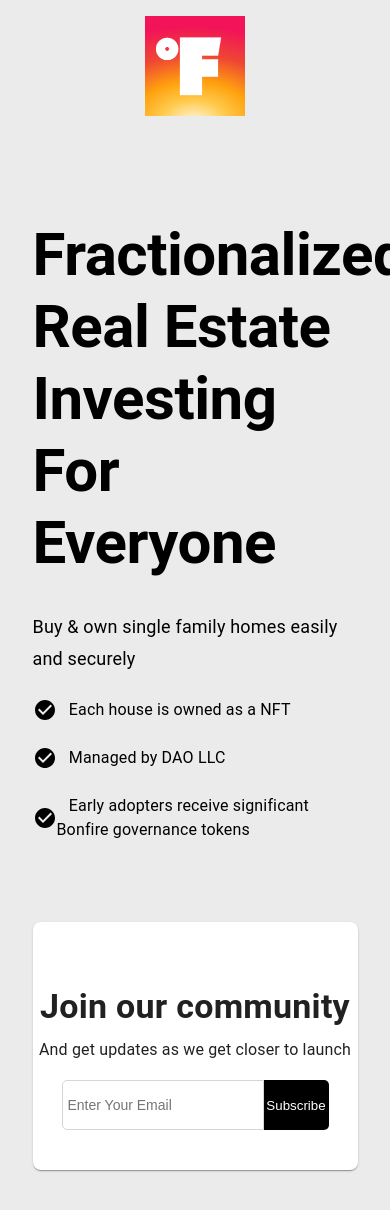
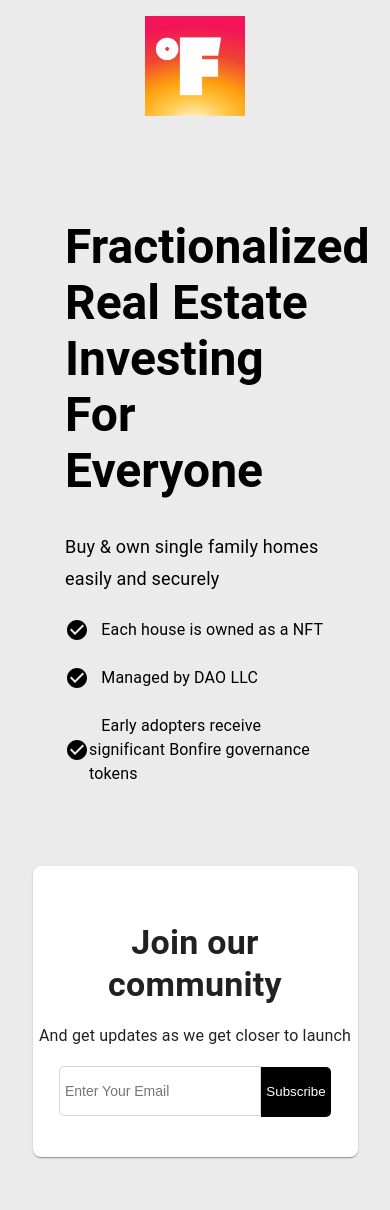
Before and after one commit to TechGeeks97/BonFire, a React (Create React App) app: page / in a window 390 px wide. Shown: the top 1210 px of the page. Built offline with nearby package versions, Linux system fonts and the light colour scheme.

Commit message:
responsive bug fixes

```diff
--- a/src/App.css
+++ b/src/App.css
@@ -18,7 +18,7 @@ body {
 
 button {
   height: 50px;
-  width: 20%;
+  width: 70px;
   border: none;
   background-color: #000;
   color: #fff;
--- a/src/components/home/Banner.js
+++ b/src/components/home/Banner.js
@@ -15,8 +15,12 @@ const Banner = () => {
 
   return (
     <Grid container justifyContent="center" sx={{ mt: 10, mb: 15 }}>
-      <Grid item xs={10} sm={10} md={4} lg={4} xl={4} sx={{ mb: 10 }}>
-        <Typography variant="h2" component="h1" sx={{ fontWeight: 700, justifyContent:'center' }}>
+      <Grid item xs={8} sm={8} md={6} lg={5} xl={4} sx={{ mb: 10 }}>
+        <Typography
+          variant="h3"
+          component="h1"
+          sx={{ fontWeight: 700, justifyContent: 'center' }}
+        >
           Fractionalized Real Estate Investing For Everyone
         </Typography>
         <Typography
@@ -39,7 +43,7 @@ const Banner = () => {
           </Typography>
         </Typography>
       </Grid>
-      <Grid xs={10} sm={10} md={4} item lg={4} xl={3} sx={{ mb: 10 }}>
+      <Grid item xs={10} sm={6} md={5} lg={4} xl={3} sx={{ mb: 10 }}>
         <Card
           sx={{
             border: 'none',
@@ -63,7 +67,7 @@ const Banner = () => {
           <Typography
             variant="h4"
             component="h1"
-            sx={{ fontWeight: 600, textAlign: 'center', mt: 3 }}
+            sx={{ fontWeight: 600, textAlign: 'center', m: 2 }}
           >
             Join our community
           </Typography>
```
